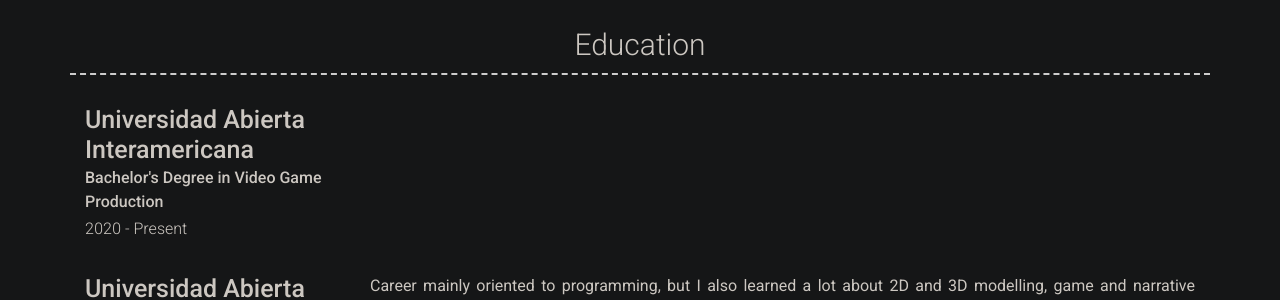
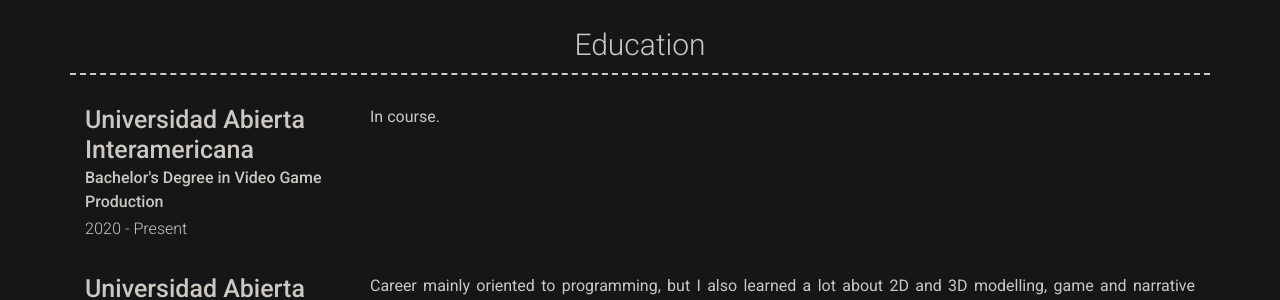
Before and after one commit to LUCASGL94/LUCASGL94.github.io, a Jekyll site: the page built from index.md, in a window 1280 px wide and 900 px high, scrolled down 1337 px. Shown: the part 153-453 px from the top of the window. Built offline with Jekyll 4.4.1, drawn with Linux system fonts in a browser that asks for light colours; nearby versions of some CDN libraries.

Commit message:
Update education.yml

```diff
--- a/_data/education.yml
+++ b/_data/education.yml
@@ -3,6 +3,8 @@
   name: Universidad Abierta Interamericana
   dates: 2020 - Present
   qualification: Bachelor's Degree in Video Game Production
+  description: |
+    In course.
 
 - layout: left
   name: Universidad Abierta Interamericana
```
